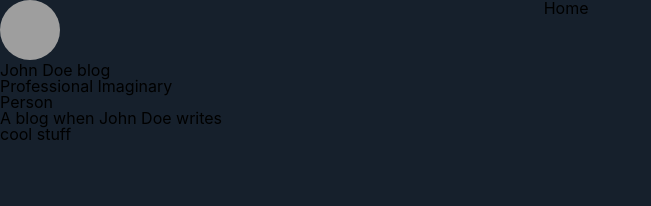
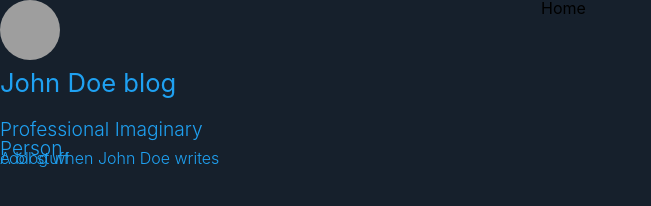
Before and after one commit to mrocha98/john-doe-blog, a Gatsby site: page / in a window 1280 px wide. Shown: the whole page, without its empty margins (0-651 px from the left). Built offline with nearby package versions, Linux system fonts and the light colour scheme; Gatsby itself is replaced by a stand-in of ours; grey boxes are pictures that could not be loaded.

Commit message:
create styles for Profile component

```diff
--- a/src/components/Profile/profile.component.tsx
+++ b/src/components/Profile/profile.component.tsx
@@ -25,10 +25,12 @@ export const Profile = ({}: ProfileProps) => {
 
   return (
     <S.Wraper>
-      <Avatar />
-      <h1>{title}</h1>
-      <h2>{position}</h2>
-      <p>{description}</p>
+      <S.Link to="#">
+        <Avatar />
+        <S.Author>{title}</S.Author>
+        <S.Position>{position}</S.Position>
+        <S.Description>{description}</S.Description>
+      </S.Link>
     </S.Wraper>
   )
 }
--- a/src/components/Profile/profile.styles.ts
+++ b/src/components/Profile/profile.styles.ts
@@ -1,3 +1,35 @@
 import styled from 'styled-components'
+import { Link as GatsbyLink } from 'gatsby'
 
-export const Wraper = styled.div``
+export const Wraper = styled.section`
+  color: #8899a6;
+  display: flex;
+  flex-direction: column;
+`
+
+export const Link = styled(GatsbyLink)`
+  color: #8899a6;
+  text-decoration: none;
+  transition: color 500ms;
+
+  &:hover {
+    color: #1fa1f2;
+  }
+`
+
+export const Author = styled.h1`
+  font-size: 1.6rem;
+  margin: 0.5rem auto 1.5rem;
+`
+
+export const Position = styled.small`
+  display: block;
+  font-size: 1.2rem;
+  font-weight: 300;
+`
+
+export const Description = styled.p`
+  font-size: 1rem;
+  font-weight: 300;
+  line-height: 1.4%;
+`
```
